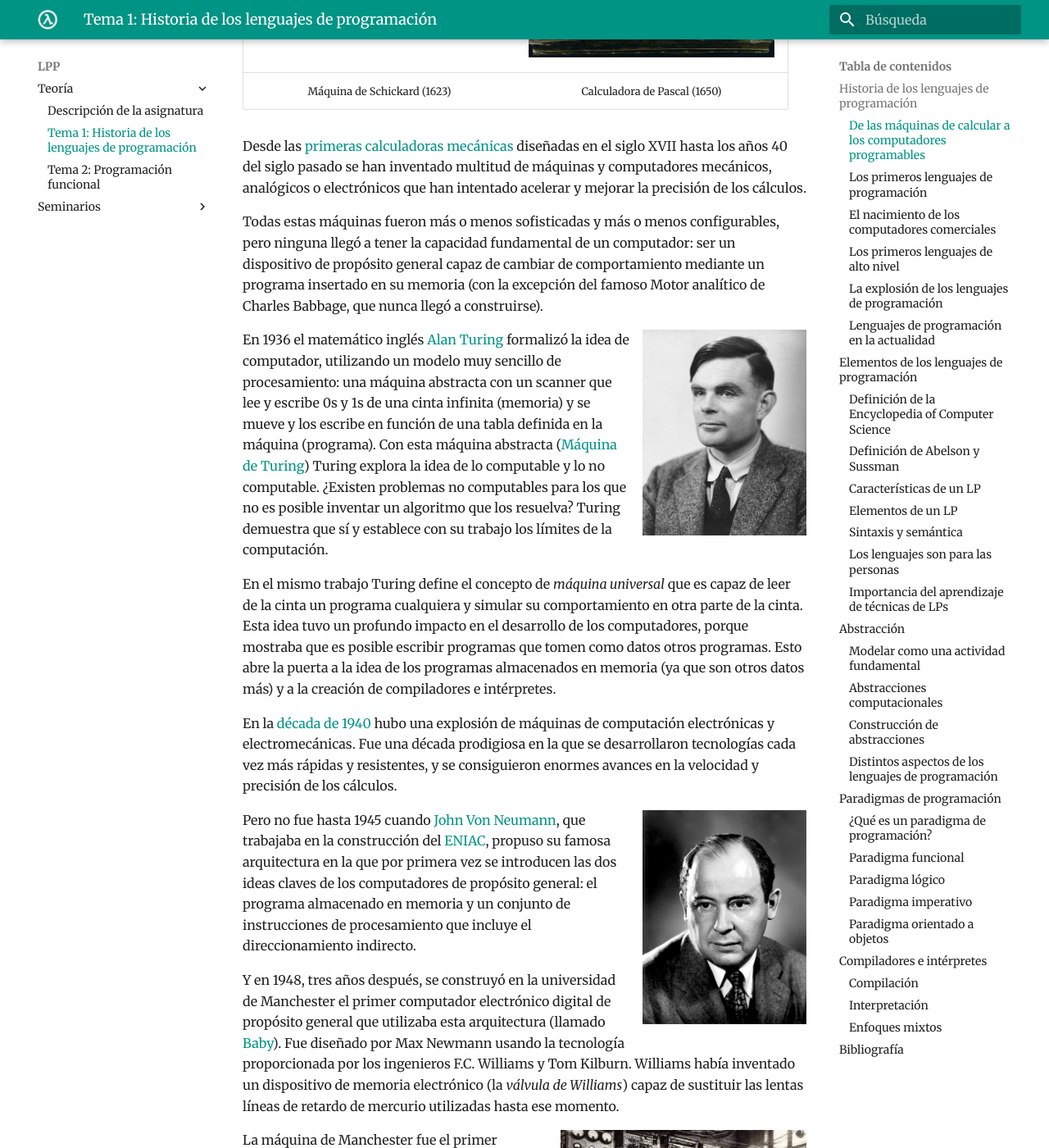
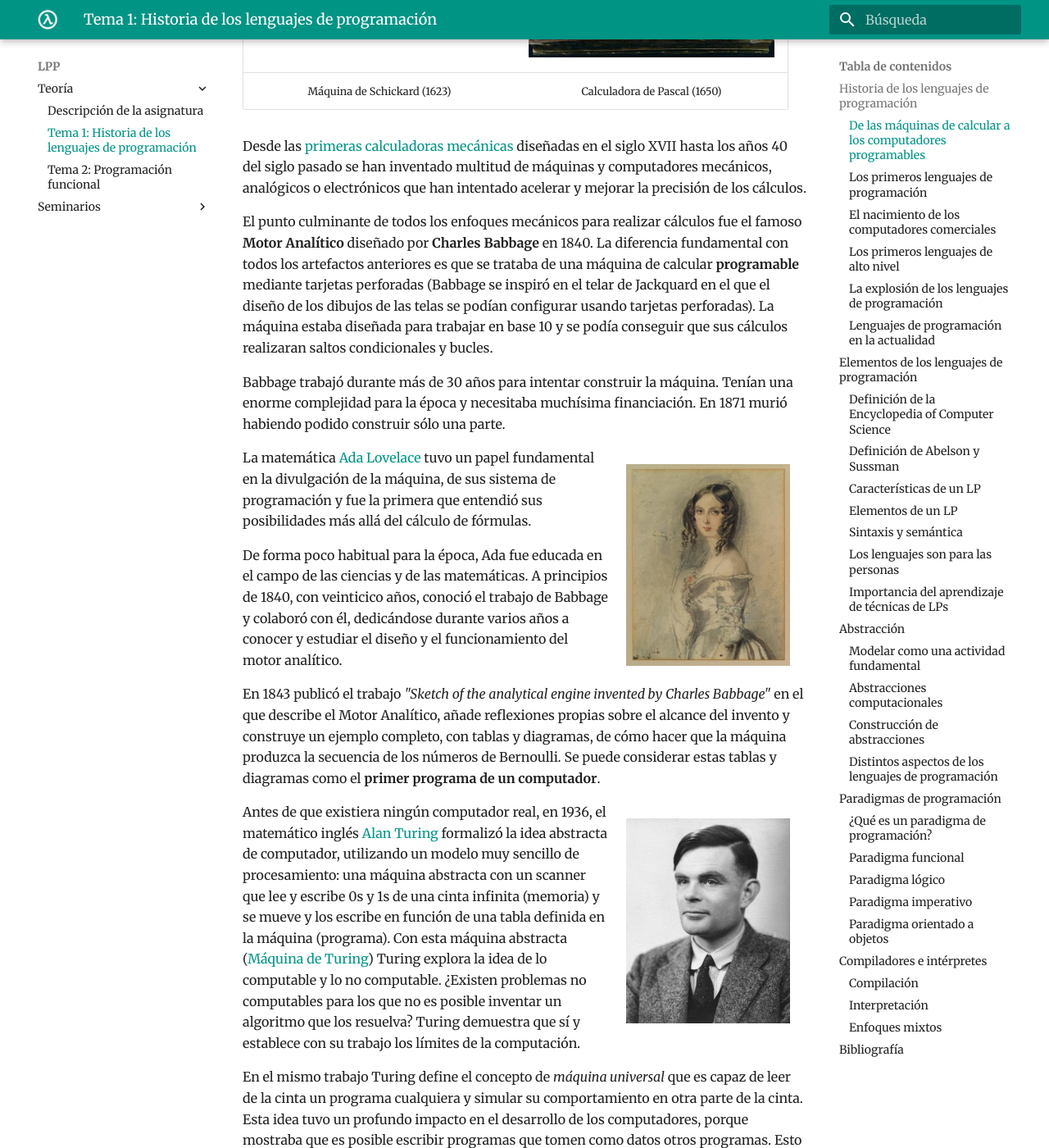
Before and after one commit to domingogallardo/apuntes-lpp, an MkDocs documentation site: the page built from docs/teoria/tema01-historia-lenguajes-programacion/tema01-historia-lenguajes-programacion.md, in a window 1280 px wide and 1400 px high, scrolled down 599 px. Shown: the whole window at 82% size. Built offline with MkDocs 1.6.1 and Material for MkDocs 9.7.7, drawn with Linux system fonts in a browser that asks for light colours.

Commit message:
Ada Lovelace

```diff
--- a/docs/teoria/tema01-historia-lenguajes-programacion/tema01-historia-lenguajes-programacion.md
+++ b/docs/teoria/tema01-historia-lenguajes-programacion/tema01-historia-lenguajes-programacion.md
@@ -24,26 +24,54 @@ inventado multitud de máquinas y computadores mecánicos, analógicos o
 electrónicos que han intentado acelerar y mejorar la precisión de los
 cálculos.
 
-Todas estas máquinas fueron más o menos sofisticadas y más o menos
-configurables, pero ninguna llegó a tener la capacidad fundamental de
-un computador: ser un dispositivo de propósito general capaz de
-cambiar de comportamiento mediante un programa insertado en su memoria
-(con la excepción del famoso Motor analítico de Charles Babbage, que
-nunca llegó a construirse).
+El punto culminante de todos los enfoques mecánicos para realizar
+cálculos fue el famoso **Motor Analítico** diseñado por **Charles
+Babbage** en 1840. La diferencia fundamental con todos los artefactos
+anteriores es que se trataba de una máquina de calcular
+**programable** mediante tarjetas perforadas (Babbage se inspiró en el
+telar de Jackquard en el que el diseño de los dibujos de las telas se
+podían configurar usando tarjetas perforadas). La máquina estaba
+diseñada para trabajar en base 10 y se podía conseguir que sus
+cálculos realizaran saltos condicionales y bucles.
 
-<img src="imagenes/Alan_Turing.jpg" width="200px" align="right"/>
+Babbage trabajó durante más de 30 años para intentar construir la
+máquina. Tenían una enorme complejidad para la época y necesitaba
+muchísima financiación. En 1871 murió habiendo podido construir sólo
+una parte.
 
-En 1936 el matemático inglés [Alan
-Turing](https://en.wikipedia.org/wiki/Alan_Turing) formalizó la idea
-de computador, utilizando un modelo muy sencillo de procesamiento: una
-máquina abstracta con un scanner que lee y escribe 0s y 1s de una
-cinta infinita (memoria) y se mueve y los escribe en función de una
-tabla definida en la máquina (programa). Con esta máquina abstracta
-([Máquina de Turing](https://en.wikipedia.org/wiki/Turing_machine))
-Turing explora la idea de lo computable y lo no computable. ¿Existen
-problemas no computables para los que no es posible inventar un
-algoritmo que los resuelva? Turing demuestra que sí y establece con su
-trabajo los límites de la computación.
+<img src="imagenes/ada-lovelace.jpg" width="200px" align="right" style="margin:20px"/>
+
+La matemática [Ada Lovelace](https://en.wikipedia.org/wiki/Ada_Lovelace) tuvo un papel fundamental en la divulgación
+de la máquina, de sus sistema de programación y fue la primera que
+entendió sus posibilidades más allá del cálculo de fórmulas.
+
+De forma poco habitual para la época, Ada fue educada en el campo de
+las ciencias y de las matemáticas. A principios de 1840, con
+veinticico años, conoció el trabajo de Babbage y colaboró con él,
+dedicándose durante varios años a conocer y estudiar el diseño y el
+funcionamiento del motor analítico.
+
+En 1843 publicó el trabajo _"Sketch of the analytical engine invented
+by Charles Babbage"_ en el que describe el Motor Analítico, añade
+reflexiones propias sobre el alcance del invento y construye un
+ejemplo completo, con tablas y diagramas, de cómo hacer que la máquina
+produzca la secuencia de los números de Bernoulli. Se puede considerar
+estas tablas y diagramas como el **primer programa de un computador**.
+
+<img src="imagenes/Alan_Turing.jpg" width="200px" align="right" style="margin:20px"/>
+
+Antes de que existiera ningún computador real, en 1936, el matemático
+inglés [Alan Turing](https://en.wikipedia.org/wiki/Alan_Turing)
+formalizó la idea abstracta de computador, utilizando un modelo muy
+sencillo de procesamiento: una máquina abstracta con un scanner que
+lee y escribe 0s y 1s de una cinta infinita (memoria) y se mueve y los
+escribe en función de una tabla definida en la máquina (programa). Con
+esta máquina abstracta ([Máquina de
+Turing](https://en.wikipedia.org/wiki/Turing_machine)) Turing explora
+la idea de lo computable y lo no computable. ¿Existen problemas no
+computables para los que no es posible inventar un algoritmo que los
+resuelva? Turing demuestra que sí y establece con su trabajo los
+límites de la computación.
 
 En el mismo trabajo Turing define el concepto de *máquina universal*
 que es capaz de leer de la cinta un programa cualquiera y simular su
@@ -60,7 +88,7 @@ electromecánicas. Fue una década prodigiosa en la que se desarrollaron
 tecnologías cada vez más rápidas y resistentes, y se consiguieron
 enormes avances en la velocidad y precisión de los cálculos.
 
-<img src="imagenes/John_von_Neumann.gif" width="200px" align="right"/>
+<img src="imagenes/John_von_Neumann.gif" width="200px" align="right" style="margin:20px"/>
 
 Pero no fue hasta 1945 cuando [John Von Neumann](https://en.wikipedia.org/wiki/John_von_Neumann), que trabajaba en la
 construcción del [ENIAC](https://en.wikipedia.org/wiki/ENIAC), propuso su famosa arquitectura en la que por
@@ -79,7 +107,7 @@ dispositivo de memoria electrónico (la *válvula de Williams*) capaz de
 sustituir las lentas líneas de retardo de mercurio utilizadas hasta
 ese momento.
 
-<img src="imagenes/baby-mark1.jpg" width="300px" align="right"/>
+<img src="imagenes/baby-mark1.jpg" width="300px" align="right" style="margin:20px"/>
 
 La máquina de Manchester fue el primer computador con un conjunto de
 instrucciones completo, capaz de realizar saltos, condicionales y
```
